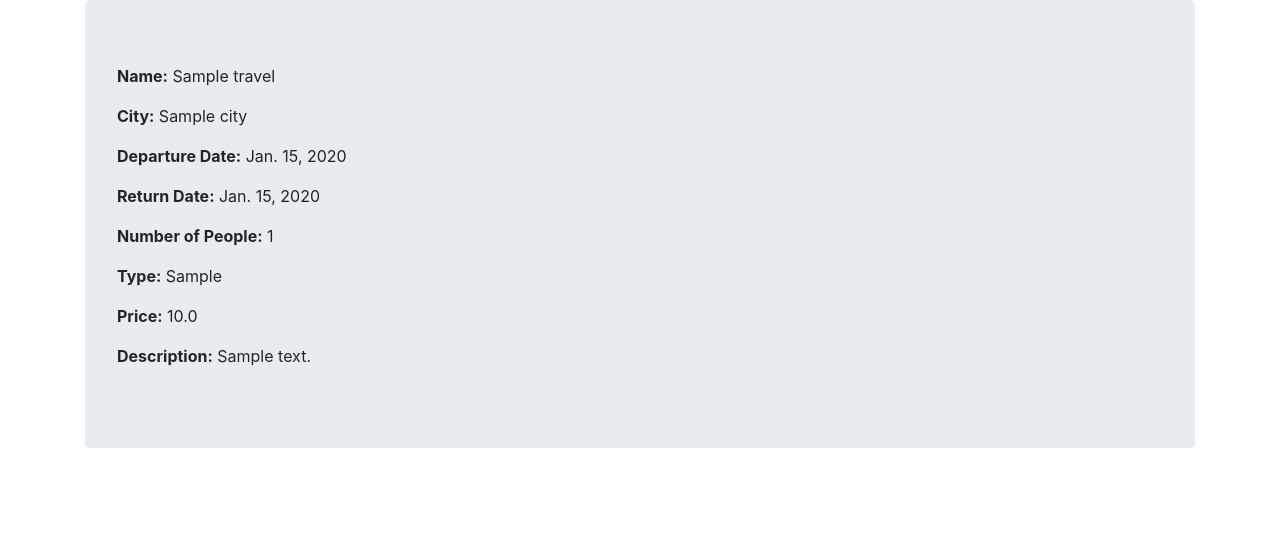
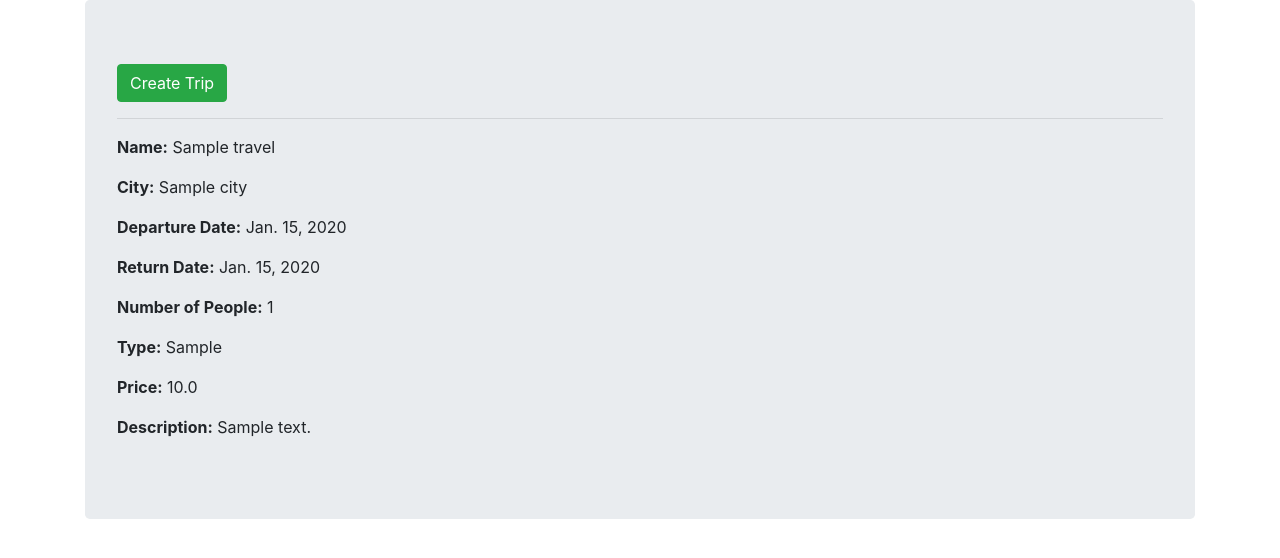
Before and after one commit to DanielGyure/TravelProject, a Django app: page /travels/1 in a window 1280 px wide. Shown: the part 56-614 px from the top of the page. Run offline with Django 4.2, Linux system fonts and the light colour scheme; tables that the repository leaves empty hold one stand-in row (values such as "Sample post"); some libraries are stand-ins or nearby versions.

Commit message:
Updated travel_detail.html

```diff
--- a/TravelProject/viewer/templates/travel_detail.html
+++ b/TravelProject/viewer/templates/travel_detail.html
@@ -1,6 +1,10 @@
 {% extends 'base.html'  %}
 
 {% block content %}
+
+<a href="{% url 'create_travel' %}" class="btn btn-success">Create Trip</a>
+
+<hr>
 
 <p><b>Name:</b> {{travel.name}}</p>
 <p><b>City:</b> {{travel.city}}</p>
```
